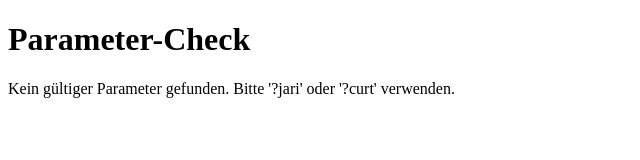
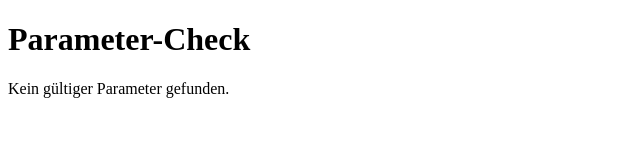
Before and after one commit to sugarman21/sugarman21.github.io, a plain HTML site: page user/index.html in a window 1280 px wide. Shown: the whole page, without its empty margins (0-640 px from the left). Drawn offline with Linux system fonts and the light colour scheme.

Commit message:
Update index.html

```diff
--- a/user/index.html
+++ b/user/index.html
@@ -19,7 +19,7 @@
             } else if (params.has('curt')) {
                 document.getElementById('message').textContent = "Parameter 'curt' wurde erkannt!";
             } else {
-                document.getElementById('message').textContent = "Kein gültiger Parameter gefunden. Bitte '?jari' oder '?curt' verwenden.";
+                document.getElementById('message').textContent = "Kein gültiger Parameter gefunden.";
             }
         }
     </script>
```
